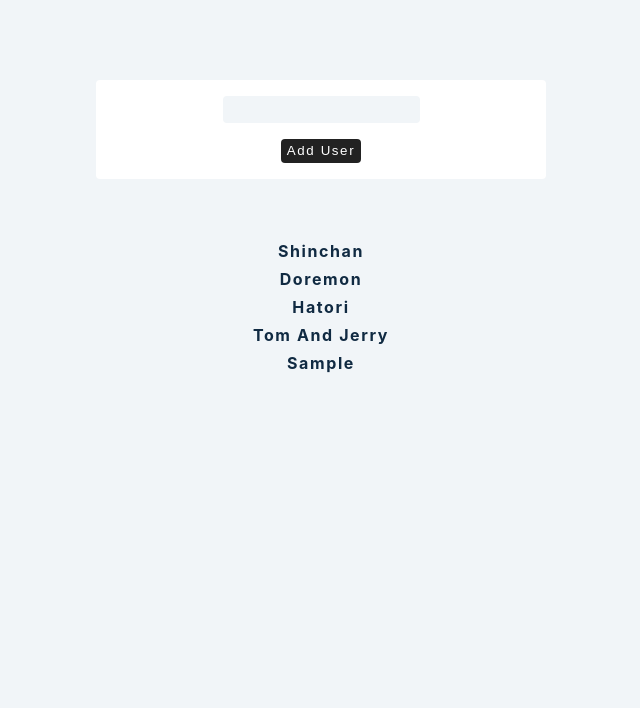
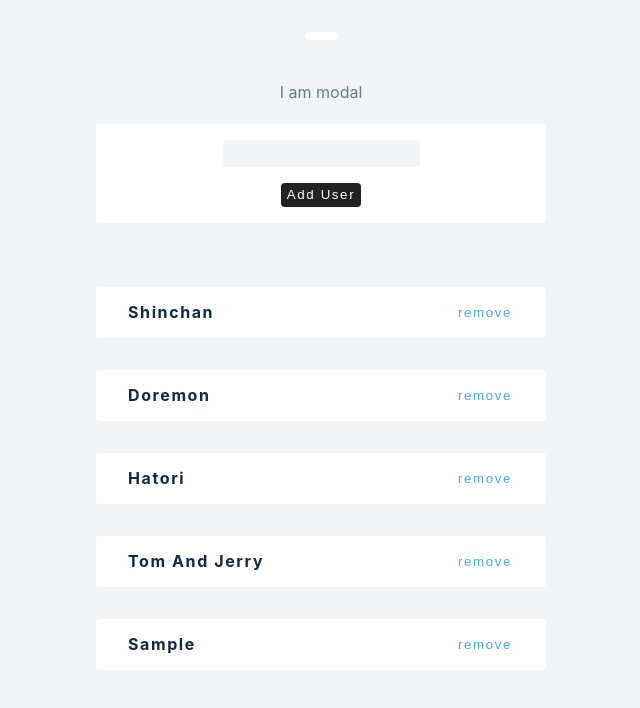
Before and after one commit to swati-04/Advance_React, a React (Create React App) app: page / in a window 1280 px wide. Both pictures are taken after typing "Sample" into the empty fields and a click on the button "Add User". Shown: the top 708 px of the page, without its empty margins (319-959 px from the left). Built offline with nearby package versions, Linux system fonts and the light colour scheme.

Commit message:
usereducer and usestate react hooks

```diff
--- /dev/null
+++ b/src/tutorial/Reducer/Reducer.js
@@ -0,0 +1,30 @@
+export const reducer=(state,action)=>{
+    if(action.type==='ADD_ITEM'){
+        const newPeople=[...state.people,action.payload];
+        return{
+            ...state,
+            people:newPeople,
+            isModalOpen:true,
+            modalContent:"item Added",
+        };
+    }
+    if(action.type==="NO_VALUE"){
+        return{
+            ...state,isModalOpen:true,modalContent:"please enter value"
+        };
+    }
+    if(action.type==="CLOSE_MODAL"){
+        return{
+            ...state,isModalOpen:false
+        };
+    }
+    if(action.type==="REMOVE_ITEM"){
+        const newPeople=state.people.filter(
+            (person)=>person.id!==action.payload
+        )
+        return{
+            ...state,people:newPeople
+        };
+    }
+    throw new Error("no Matching action type");
+}
--- a/src/tutorial/Reducer/index.js
+++ b/src/tutorial/Reducer/index.js
@@ -1,35 +1,47 @@
 import React, { useState, useReducer } from 'react'
 import Modal from './modal';
 import { data } from "../data";
+import { reducer } from './Reducer'
+const defaultState = {
+    people: data,
+    isModalOpen: false,
+    modalContent: "",
+}
 function Index() {
-    const [name, setName] = useState('')
-    const [people, setPeople] = useState(data);
-    const [showModal, setShowModal] = useState(false);
+    const [name, setName] = useState('')//use state to take name input
+    // const [people, setPeople] = useState(data);// we have created a program where we are taking values from user and displaying the same
+    // const [showModal, setShowModal] = useState(false);
+    const [state, dispatch] = useReducer(reducer, defaultState)
     const handleSubmit = (e) => {
         e.preventDefault();
         if (name) {
-            setShowModal(true);
-            setPeople([...people, { id: new Date().getTime().toString(), name }])
-            setName('')
+            const newItem = { id: new Date().getTime().toString(), name };
+            dispatch({ type: "ADD_ITEM", payload: newItem });
+            setName("");
         }
         else {
-            setShowModal(true)
+            dispatch({ type: 'No_VALUE' });
         }
 
     }
+    const closeModal = () => {
+        dispatch({ type: 'CLOSE_MODAL'});
+    }
     return (
         <>
-            {showModal && <Modal />}
+            {state.isModalOpen && (<Modal closeModal={closeModal} modalContent={state.modalContent} />)}
             <form onSubmit={handleSubmit} className='form'>
                 <div>
                     <input type="text" value={name} onChange={(e) => setName(e.target.value)}></input>
                 </div>
                 <button type="submit">add user</button>
             </form>
-            {people.map((person) => {
+            {state.people.map((person) => {
                 return <>
-                    <div key={person.id}>
+                    <div key={person.id} className='item'>
                         <h4>{person.name}</h4>
+                        <button onClick={() =>
+                            dispatch({ type: "REMOVE_ITEM", payload: person.id })}>remove</button>
                     </div>
                 </>
             })}
--- a/src/tutorial/Reducer/modal.js
+++ b/src/tutorial/Reducer/modal.js
@@ -1,10 +1,12 @@
 import React from 'react'
 
-function Modal() {
+function Modal(modalContent) {
     return (
-        <div>
-
+        <>
+        <div className='modal'>
         </div>
+        <p>I am modal</p>
+        </>
     )
 }
 
```
